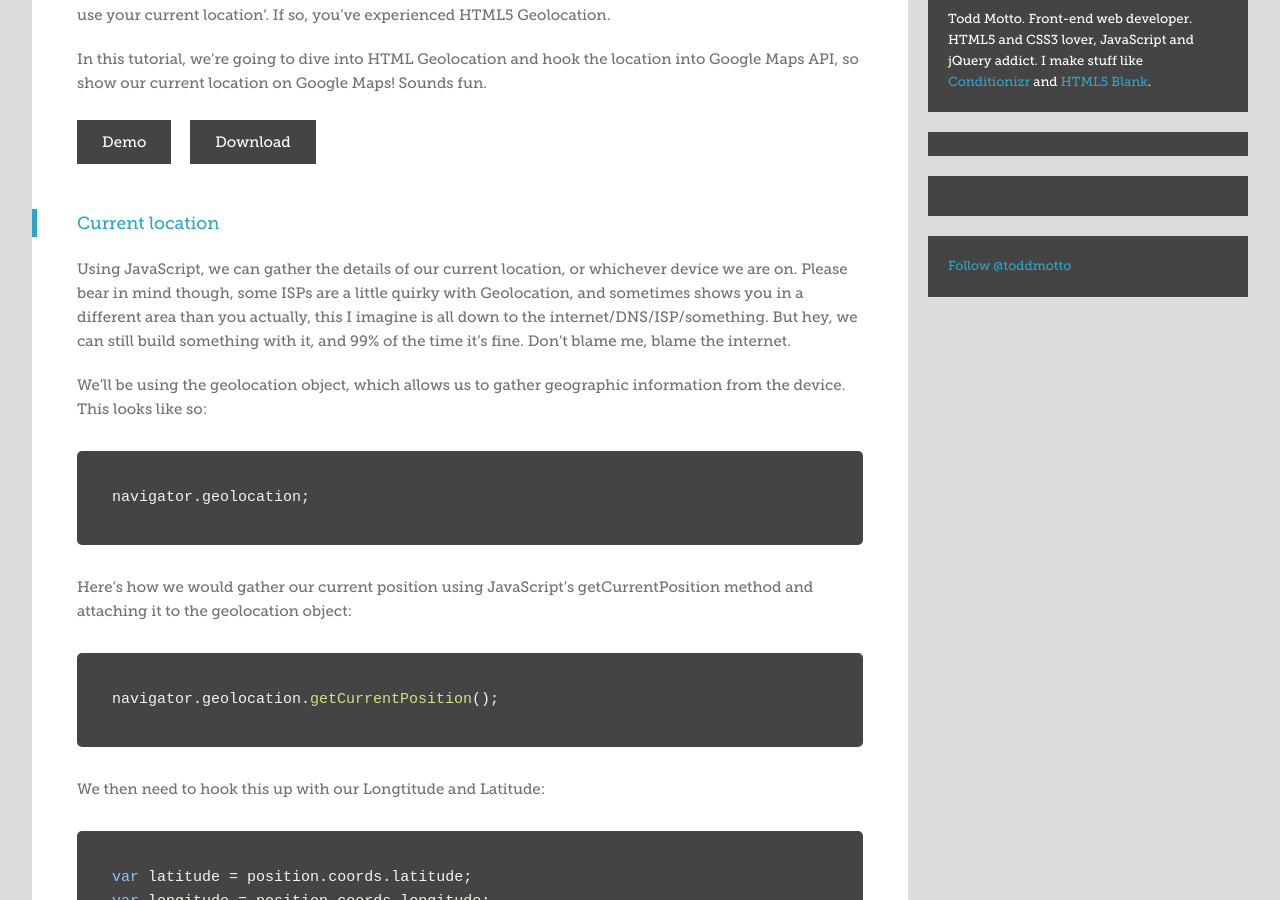
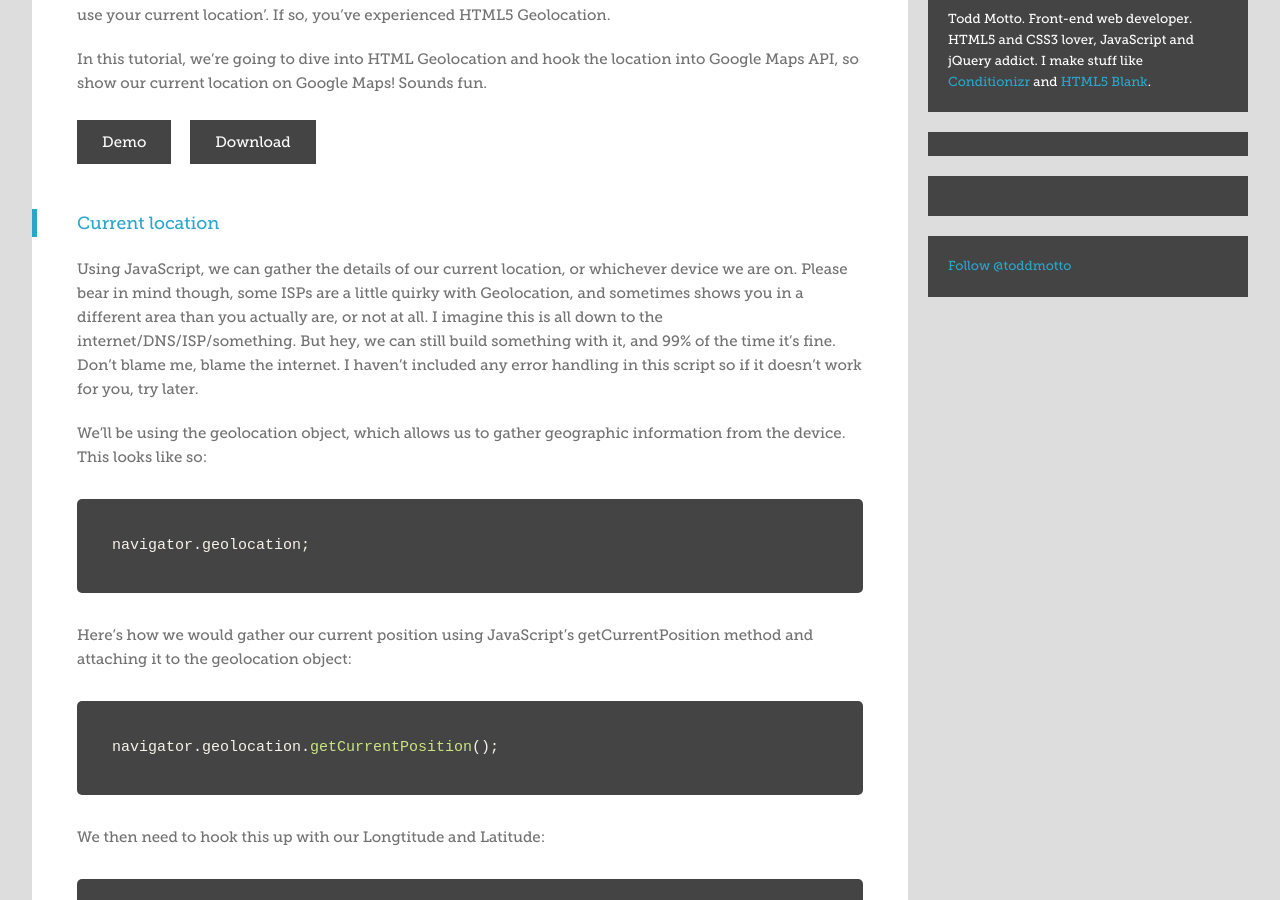
Before and after one commit to lechoo/toddmotto.github.com, a Jekyll site: the page built from _posts/2013-02-25-using-html5-geolocation-to-show-current-location-with-google-maps-api.md, in a window 1280 px wide and 900 px high, scrolled down 362 px. Built offline with Jekyll 4.4.1, drawn with Linux system fonts in a browser that asks for light colours; Markdown is read by kramdown in place of the engine named in the settings; comment, search, counter and statistics services are not loaded.

Commit message:
Fix typo

```diff
--- a/_posts/2013-02-25-using-html5-geolocation-to-show-current-location-with-google-maps-api.md
+++ b/_posts/2013-02-25-using-html5-geolocation-to-show-current-location-with-google-maps-api.md
@@ -14,7 +14,7 @@ In this tutorial, we're going to dive into HTML Geolocation and hook the locatio
 </div>
 
 ### Current location
-Using JavaScript, we can gather the details of our current location, or whichever device we are on. Please bear in mind though, some ISPs are a little quirky with Geolocation, and sometimes shows you in a different area than you actually, this I imagine is all down to the internet/DNS/ISP/something. But hey, we can still build something with it, and 99% of the time it's fine. Don't blame me, blame the internet.
+Using JavaScript, we can gather the details of our current location, or whichever device we are on. Please bear in mind though, some ISPs are a little quirky with Geolocation, and sometimes shows you in a different area than you actually are, or not at all. I imagine this is all down to the internet/DNS/ISP/something. But hey, we can still build something with it, and 99% of the time it's fine. Don't blame me, blame the internet. I haven't included any error handling in this script so if it doesn't work for you, try later.
 
 We'll be using the geolocation object, which allows us to gather geographic information from the device. This looks like so:
 
```
